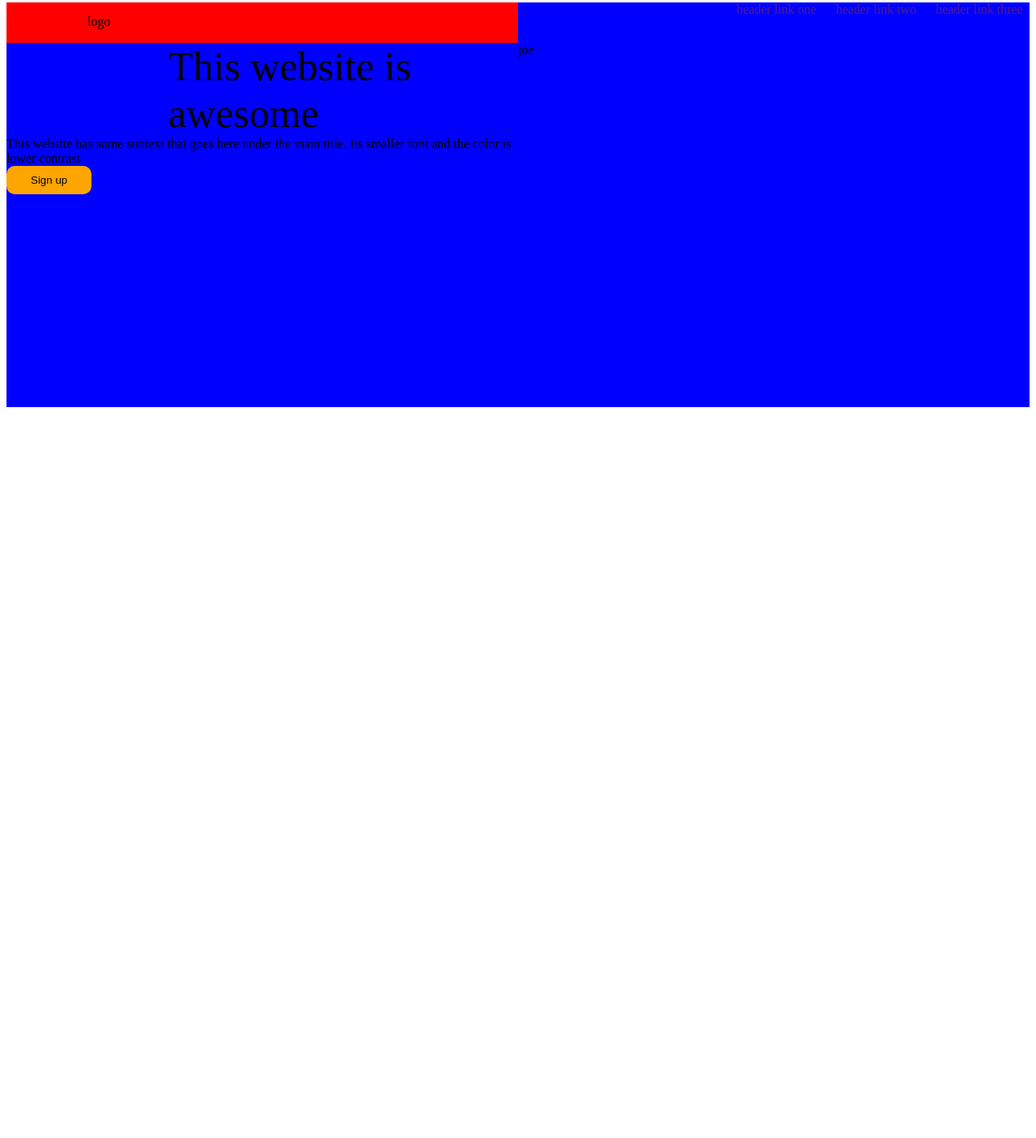
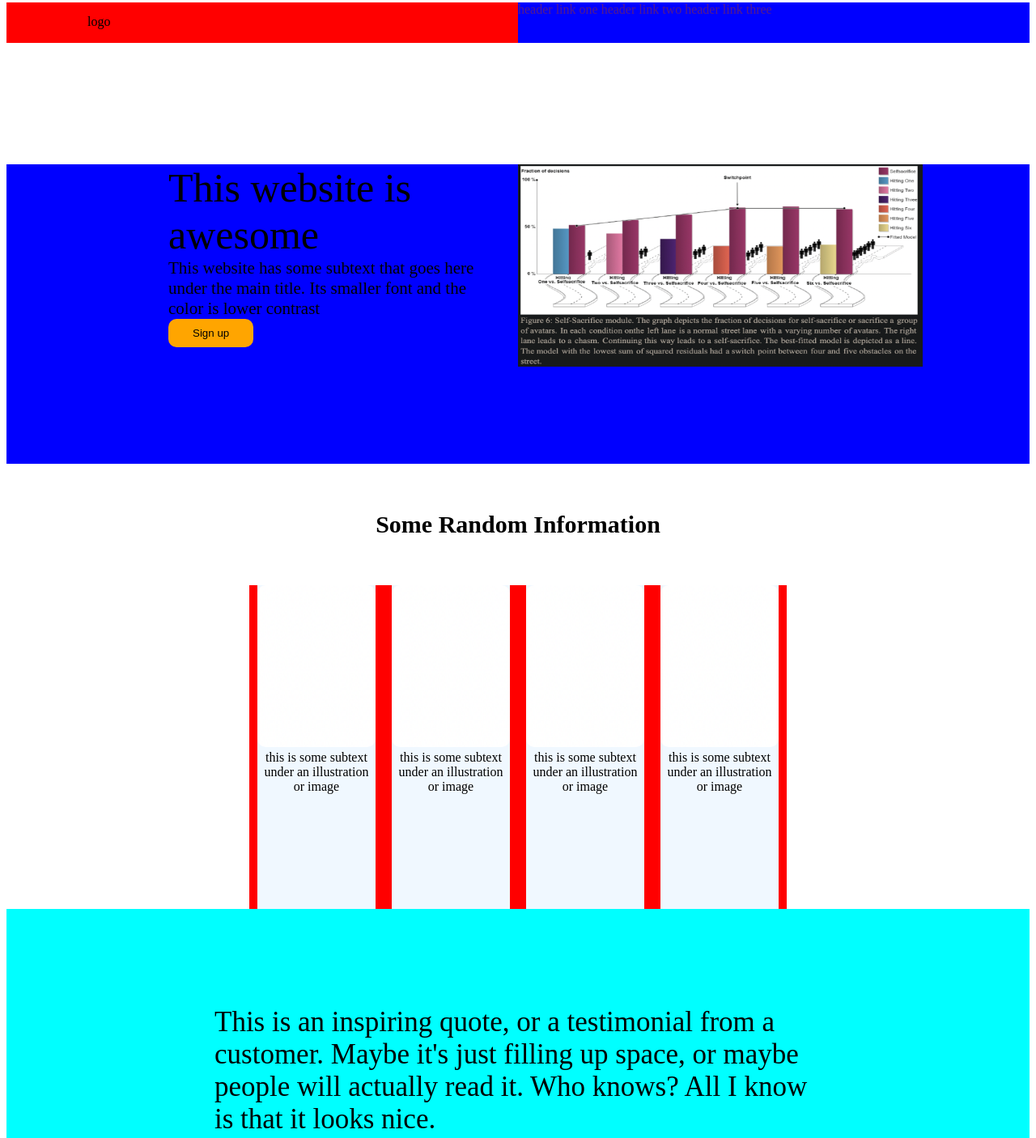
Before and after one commit to ParkerGagliano/OdinProjectLandingPage, a plain HTML site: page index.html in a window 1280 px wide. Shown: the part 5-1411 px from the top of the page at 81% size. Before the commit the page ends 800 px from the top, so only its background shows below. Drawn offline with Linux system fonts and the light colour scheme.

Commit message:
more skeleton added

```diff
--- a/index.html
+++ b/index.html
@@ -27,15 +27,14 @@
         margin-left: 100px;
       }
       .links {
-        margin-left: 20px;
         text-decoration: none;
       }
       .link-group {
-        margin-left: 250px;
       }
 
       .top-middle {
-        height: 450px;
+        margin-top: 150px;
+        height: 370px;
         display: flex;
         background-color: blue;
       }
@@ -49,11 +48,12 @@
       }
 
       .awesome {
-        padding-left: 200px;
+        margin-left: 200px;
         font-size: 50px;
       }
 
       .button1 {
+        margin-left: 200px;
         padding-top: 10px;
         padding-bottom: 10px;
         padding-left: 30px;
@@ -62,6 +62,96 @@
         border-radius: 10px;
         background-color: orange;
       }
+
+      .subtext1 {
+        font-size: 21px;
+        padding-left: 200px;
+      }
+
+      .imgs {
+        height: 250px;
+        width: 500px;
+      }
+      .ltmgroup {
+        padding-right: 50px;
+      }
+
+      .middle-middle {
+        background-color: red;
+        height: 400px;
+        display: flex;
+      }
+
+      .random-info {
+        height: 150px;
+        font-size: 30px;
+        font-weight: bold;
+        text-align: center;
+        line-height: 150px;
+        height: 150px;
+        flex: 1;
+      }
+
+      .image-ill {
+        background-color: red;
+        height: 400px;
+        margin-left: 300px;
+        margin-right: 300px;
+        display: flex;
+      }
+      .mini-photo {
+        height: 200px;
+        width: 100%;
+        border-radius: 10px;
+      }
+      .photo-text {
+        display: inline-block;
+        flex: 1;
+        margin-left: 10px;
+        margin-right: 10px;
+        width: 150px;
+        height: 400px;
+        background-color: aliceblue;
+      }
+      .sub-photo-text {
+        text-align: center;
+      }
+
+      .quote-bottom {
+        height: 400px;
+        background-color: aqua;
+        position: relative;
+
+      }
+
+      .quote {
+        width: 750px;
+        font-size: 35px;
+        margin: 0;
+        position: absolute;
+        top: 50%;
+        left: 50%;
+        transform: translate(-50%, -50%);
+      }
+
+      .call-to-action {
+        height: 300px;
+        background-color: red;
+        position: relative;
+      }
+
+      .call-box {
+        border-radius: 15px;
+        height: 125px;
+        width: 800px;
+        margin: 0;
+        position: absolute;
+        top: 50%;
+        left: 50%;
+        transform: translate(-50%, -50%);
+        background-color: black
+      }
+
     </style>
   </head>
   <body>
@@ -79,14 +169,73 @@
     </div>
     <div class="top-middle">
       <div class="left-top-middle">
-        <div class="awesome">This website is awesome</div>
-        <div>
-          This website has some subtext that goes here under the main title. Its
-          smaller font and the color is lower contrast
+        <div class="ltmgroup">
+          <div class="awesome">This website is awesome</div>
+          <div class="subtext1">
+            This website has some subtext that goes here under the main title.
+            Its smaller font and the color is lower contrast
+          </div>
+          <button class="button1">Sign up</button>
         </div>
-        <button class="button1">Sign up</button>
       </div>
-      <div class="right-top-middle">joe</div>
+      <div class="right-top-middle">
+        <img
+          class="imgs"
+          src="Screen Shot 2022-04-28 at 12.21.55 PM.png"
+          alt=""
+        />
+      </div>
+    </div>
+    <div class="random-info">Some Random Information</div>
+    <div class="image-ill">
+      <div class="photo-text">
+        <img
+        class="mini-photo"
+        src="Screen Shot 2022-05-04 at 2.31.37 PM.png"
+        alt=""
+      />
+      <div class="sub-photo-text">this is some subtext under an illustration or image</div>
+    </div>
+      <div class="photo-text">
+        <img
+        class="mini-photo"
+        src="Screen Shot 2022-05-04 at 2.31.37 PM.png"
+        alt=""
+      />
+      <div class="sub-photo-text">this is some subtext under an illustration or image</div>
+    </div>
+
+      <div class="photo-text">
+        <img
+        class="mini-photo"
+        src="Screen Shot 2022-05-04 at 2.31.37 PM.png"
+        alt=""
+      />
+      <div class="sub-photo-text">this is some subtext under an illustration or image</div>
+    </div>
+
+      <div class="photo-text">
+        <img
+        class="mini-photo"
+        src="Screen Shot 2022-05-04 at 2.31.37 PM.png"
+        alt=""
+      />
+      <div class="sub-photo-text">this is some subtext under an illustration or image</div>
+    </div>
+      </div>
+    <div class="quote-bottom">
+      <div class = "quote">This is an inspiring quote, or a testimonial from
+        a customer. Maybe it's just filling up space, or maybe people will actually
+        read it. Who knows? All I know is that it looks nice.
+      </div>
+    </div>
+    </div>
+    <div class="call-to-action">
+      <div class="call-box">
+        <div>Call to action! It's Time!<br>Sign up for out product by clicking
+        that button right over there! </div>
+      </div>
+
     </div>
   </body>
 </html>
```
Also changed, not shown: Screen Shot 2022-04-28 at 12.21.55 PM.png (added), Screen Shot 2022-05-04 at 2.31.37 PM.png (added).
